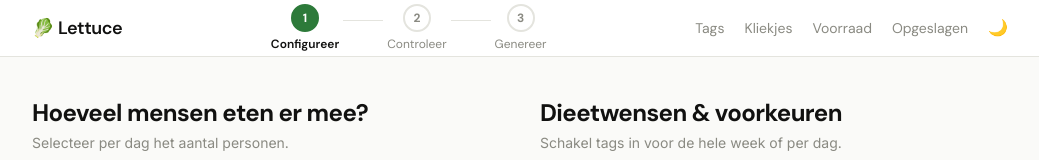
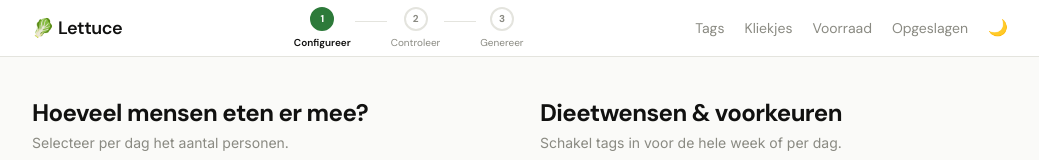
Before and after one commit to Kr0sFyr3-Q42/Lettuce, a Next.js app: page / in a window 1280 px wide. Shown: the top 160 px of the page, without its empty margins (120-1159 px from the left). Built offline with nearby package versions, Linux system fonts and the light colour scheme; no server answers; the database is empty.

Commit message:
fix: step indicator iets kleiner gemaakt

```diff
--- a/src/components/StepIndicator.tsx
+++ b/src/components/StepIndicator.tsx
@@ -13,20 +13,20 @@ export default function StepIndicator({ current, steps }: StepIndicatorProps) {
         return (
           <div key={label} className="flex items-center">
             <div className="flex flex-col items-center gap-1">
-              <div className={`w-7 h-7 rounded-full flex items-center justify-center text-xs font-sans font-bold border-2 transition-all duration-200 ${done || active ? 'border-primary bg-primary text-primary-foreground' : 'border-border bg-card text-muted-foreground'}`}>
+              <div className={`w-6 h-6 rounded-full flex items-center justify-center text-[10px] font-sans font-bold border-2 transition-all duration-200 ${done || active ? 'border-primary bg-primary text-primary-foreground' : 'border-border bg-card text-muted-foreground'}`}>
                 {done ? (
-                  <svg width="12" height="9" viewBox="0 0 12 9" fill="none">
+                  <svg width="10" height="8" viewBox="0 0 12 9" fill="none">
                     <path d="M1 4.5L4.5 8L11 1" stroke="currentColor" strokeWidth="2" strokeLinecap="round" strokeLinejoin="round" />
                   </svg>
                 ) : num}
               </div>
-              <span className={`text-xs font-sans whitespace-nowrap ${active ? 'text-foreground font-semibold' : 'text-muted-foreground'}`}>
+              <span className={`text-[10px] font-sans whitespace-nowrap ${active ? 'text-foreground font-semibold' : 'text-muted-foreground'}`}>
                 {label}
               </span>
             </div>
             {i < steps.length - 1 && (
               <div
-                className="h-px w-10 mx-1 mb-4 transition-colors duration-200"
+                className="h-px w-8 mx-1 mb-3.5 transition-colors duration-200"
                 style={{ backgroundColor: done ? 'var(--color-primary)' : 'var(--color-border)' }}
               />
             )}
```
